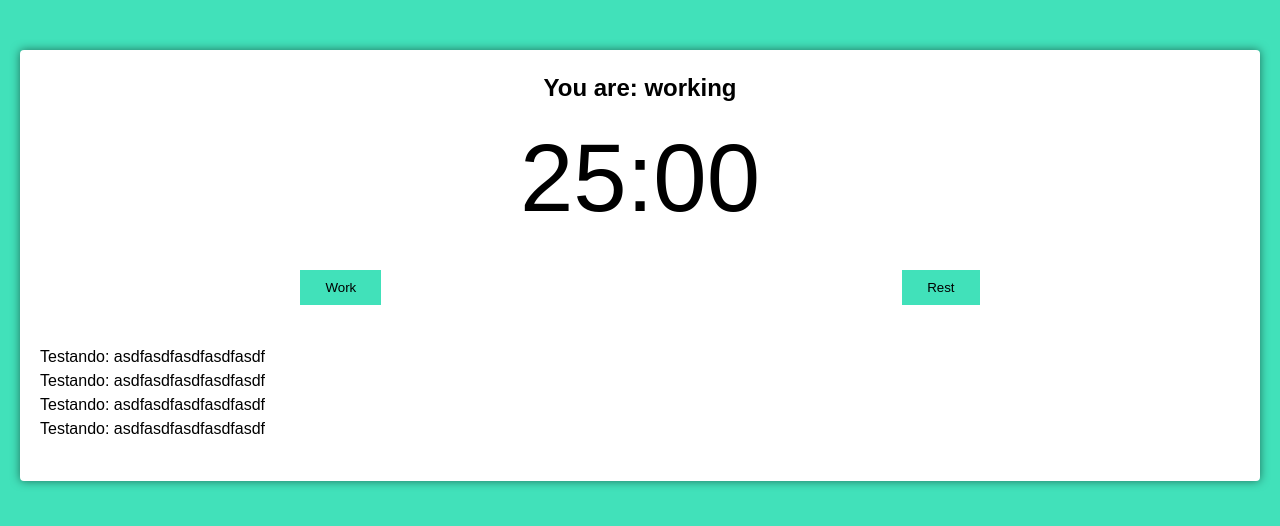
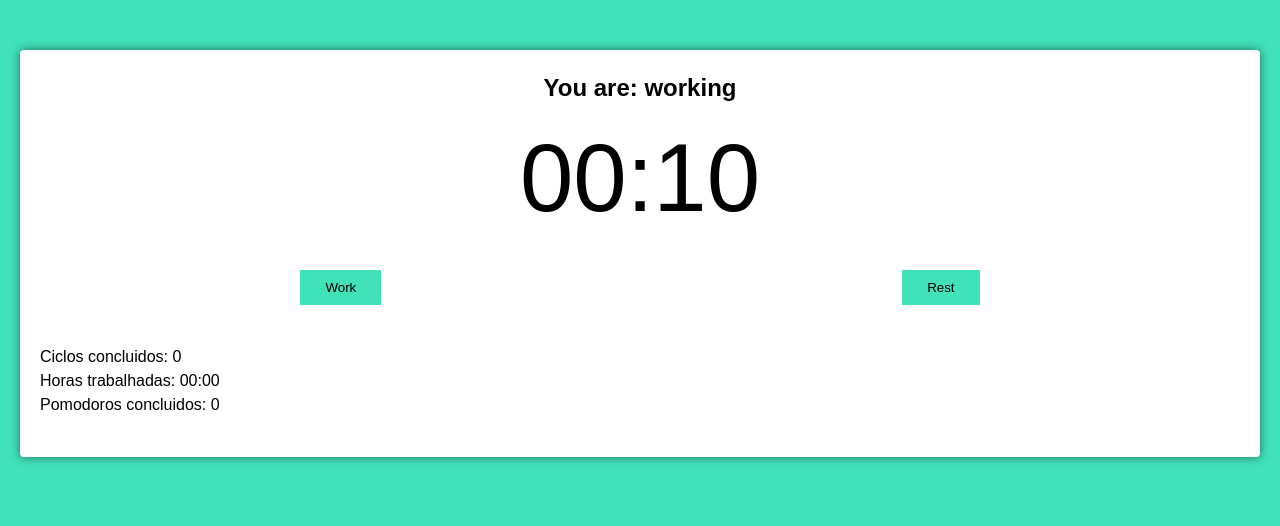
Before and after one commit to RenatoBarrosDeLima/pomodoro, a React (Create React App) app: page / in a window 1280 px wide. Shown: the top 526 px of the page. Built offline with nearby package versions, Linux system fonts and the light colour scheme.

Commit message:
feat: add logical of cycles,

```diff
--- a/src/App.tsx
+++ b/src/App.tsx
@@ -5,9 +5,9 @@
   return (
     <div className="App">
       <PomodoroTimer
-        pomodoroTime={1500}
-        shortRestTime={300}
-        longRestTime={1500}
+        pomodoroTime={10}
+        shortRestTime={2}
+        longRestTime={5}
         cycles={4}
       />
     </div>
--- a/src/Components/PomodoroTimer/index.tsx
+++ b/src/Components/PomodoroTimer/index.tsx
@@ -1,5 +1,6 @@
-import React, { useEffect } from 'react';
+import React, { useEffect, useState } from 'react';
 import { useInterval } from '../../hooks/useInterval';
+import { secondsToTime } from '../../utils/secondsToTime';
 import Button from '../Button';
 import Timer from '../Timer';
 
@@ -19,15 +20,17 @@
 }
 
 const PomodoroTimer = (props: Props): JSX.Element => {
-  const [mainTime, setMainTimer] = React.useState(props.pomodoroTime);
-  const [timeCounting, setTimeCounting] = React.useState(false);
-  const [working, setWorking] = React.useState(false);
-  const [resting, setResting] = React.useState(false);
+  const [mainTime, setMainTimer] = useState(props.pomodoroTime);
+  const [timeCounting, setTimeCounting] = useState(false);
+  const [working, setWorking] = useState(false);
+  const [resting, setResting] = useState(false);
+  const [cyclesQtdManager, setCyclesQtdManager] = useState(
+    new Array(props.cycles - 1).fill(true),
+  );
 
-  useEffect(() => {
-    if (working) document.body.classList.add('working');
-    if (resting) document.body.classList.remove('working');
-  }, [working]);
+  const [completedCycles, setCompletedCycles] = useState(0);
+  const [fullWorkingTime, setFullWorkingTime] = useState(0);
+  const [numberOfPomodoros, setNumberOfPomodoros] = useState(0);
 
   useInterval(
     () => {
@@ -57,6 +60,33 @@
     audioFinishWorking.play();
   };
 
+  useEffect(() => {
+    if (working) document.body.classList.add('working');
+    if (resting) document.body.classList.remove('working');
+
+    if (mainTime > 0) return;
+
+    if (working && cyclesQtdManager.length > 0) {
+      configureRest(false);
+      cyclesQtdManager.pop();
+    } else if (working && cyclesQtdManager.length <= 0) {
+      configureRest(true);
+      setCyclesQtdManager(new Array(props.cycles - 1).fill(true));
+      setCompletedCycles(completedCycles + 1);
+    }
+
+    if (working) setNumberOfPomodoros(numberOfPomodoros + 1);
+    if (resting) configureWork();
+  }, [
+    working,
+    resting,
+    mainTime,
+    cyclesQtdManager,
+    numberOfPomodoros,
+    completedCycles,
+    configureRest,
+  ]);
+
   return (
     <div className="pomodoro">
       <h2>You are: working</h2>
@@ -72,10 +102,9 @@
       </div>
 
       <div className="details">
-        <p> Testando: asdfasdfasdfasdfasdf</p>
-        <p> Testando: asdfasdfasdfasdfasdf</p>
-        <p> Testando: asdfasdfasdfasdfasdf</p>
-        <p> Testando: asdfasdfasdfasdfasdf</p>
+        <p> Ciclos concluidos: {completedCycles}</p>
+        <p> Horas trabalhadas: {secondsToTime(fullWorkingTime)}</p>
+        <p> Pomodoros concluidos: {numberOfPomodoros}</p>
       </div>
     </div>
   );
```
